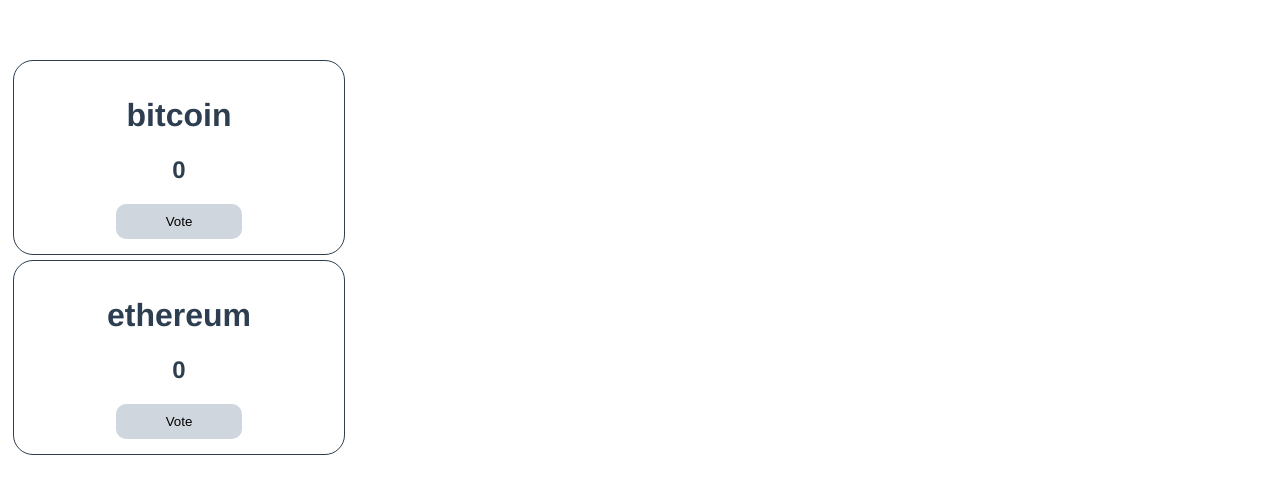
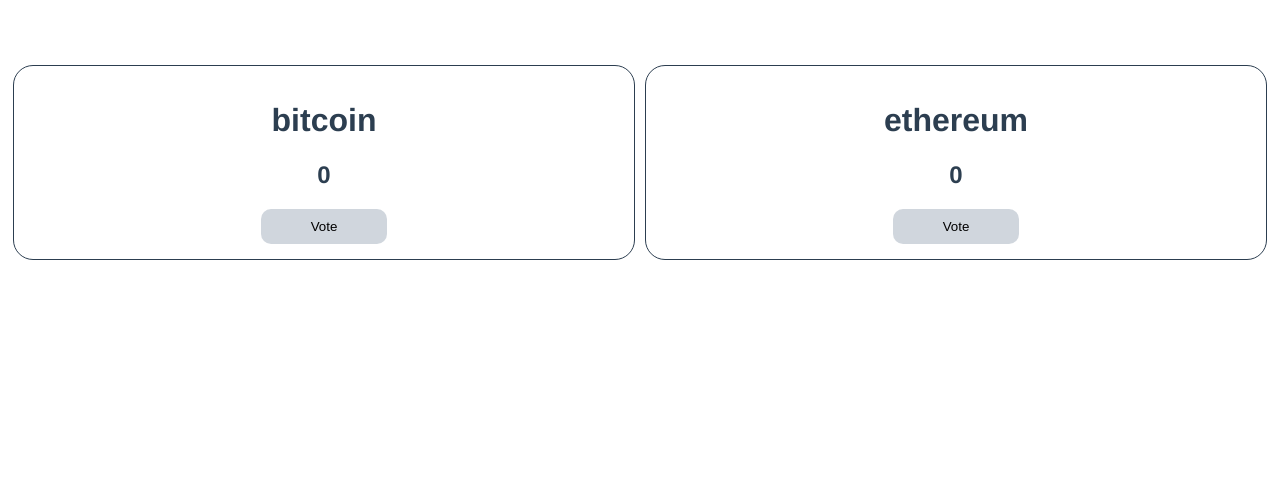
Before and after one commit to wepee/opinionchain, a Vue app in the folder client/: page / in a window 1280 px wide. Shown: the top 494 px of the page. Built offline with nearby package versions, Linux system fonts and the light colour scheme.

Commit message:
:clown_face: mock vote function

```diff
--- a/client/src/components/Opinion.vue
+++ b/client/src/components/Opinion.vue
@@ -1,15 +1,24 @@
 <script setup lang="ts">
 import { Option } from '../constants';
+import { toRefs } from "vue";
 
-defineProps<{ options: Option[]; }>()
+const props = defineProps<{ options: Option[]; }>()
+
+const { options } = toRefs(props);
+
+const vote = (index: number) => {
+  alert('You voted for  ' + options.value[index].name);
+}
 </script>
 
 <template>
-  <div class="option-card" v-for="option in options">
+<div class="option-slide">
+  <div class="option-card" v-for="(option, index) in options" :key="index">
     <h1>{{ option.name }}</h1>
     <h2>{{ option.score }}</h2>
-    <button class="vote-btn">Vote</button>
+    <button @click="vote(index)" class="vote-btn">Vote</button>
   </div>
+</div>
 </template>
 
 <style scoped>
@@ -18,7 +27,12 @@
   border-radius: 20px;
   margin: 5px;
   padding: 15px;
-  width: 300px;
+  width: 100%;
+}
+
+.option-slide {
+  display: flex;
+  flex: 1;
 }
 
 .vote-btn {
```
